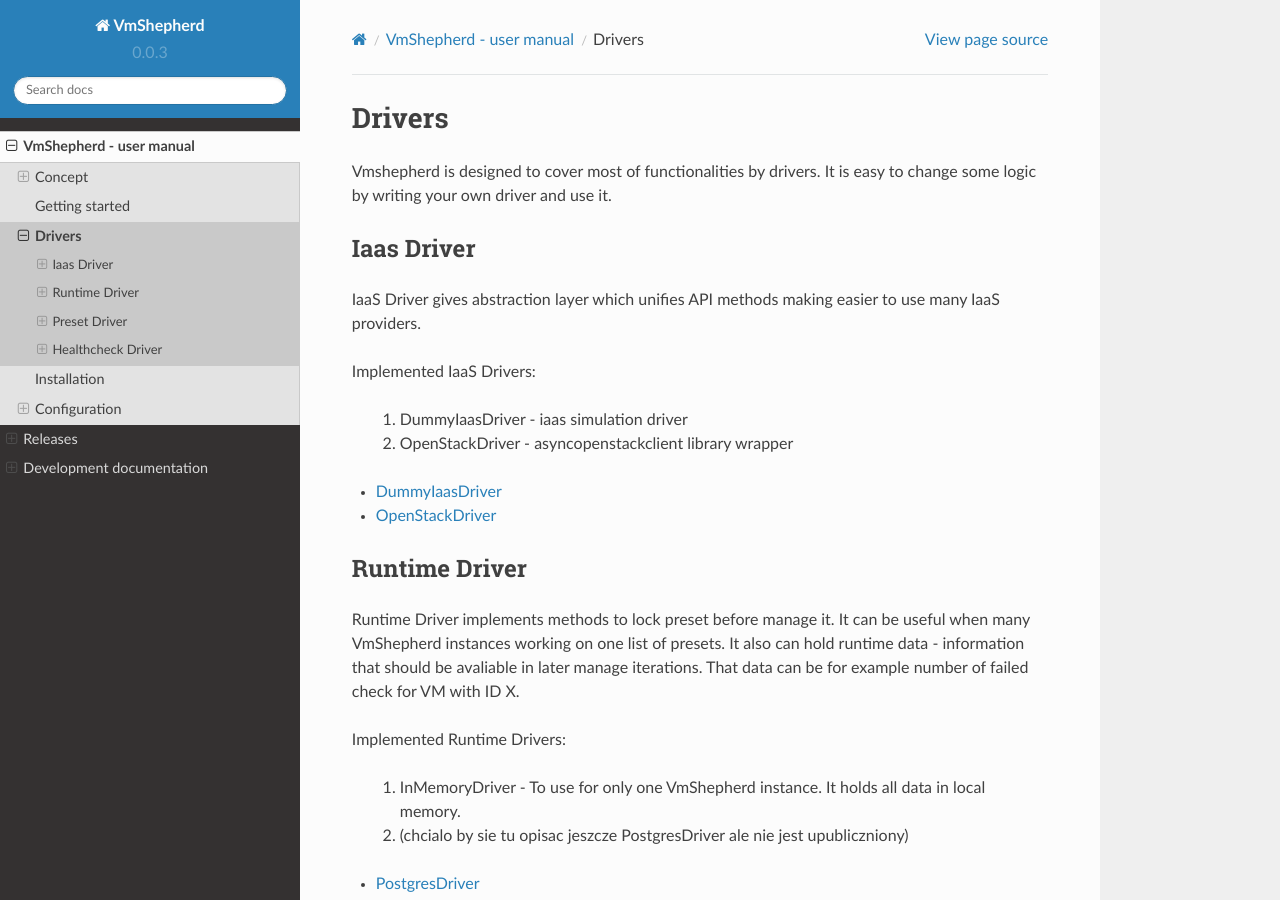
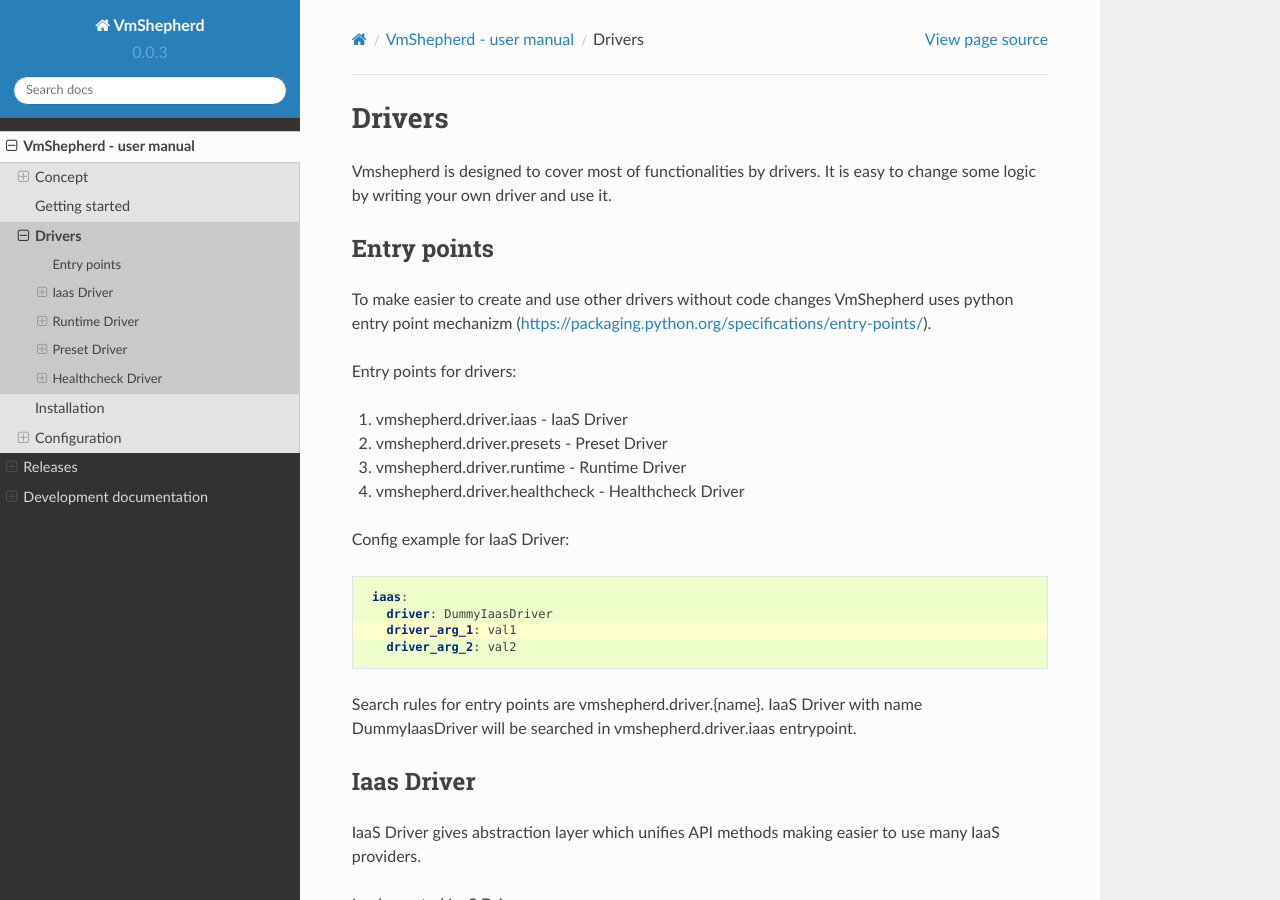
Before and after one commit to DreamLab/VmShepherd, a Sphinx documentation site: the page built from docs/user/drivers/index.rst, in a window 1280 px wide and 900 px high. Built offline with Sphinx 7.4.7 and the Read the Docs theme 2.0.0, drawn with Linux system fonts in a browser that asks for light colours.

Commit message:
entry points mechanism

```diff
--- a/docs/user/drivers/index.rst
+++ b/docs/user/drivers/index.rst
@@ -5,6 +5,29 @@
 Vmshepherd is designed to cover most of functionalities by drivers.
 It is easy to change some logic by writing your own driver and use it.
 
+Entry points
+------------
+
+To make easier to create and use other drivers without code changes VmShepherd uses python entry point mechanizm (https://packaging.python.org/specifications/entry-points/).
+
+Entry points for drivers:
+
+1. vmshepherd.driver.iaas - IaaS Driver
+2. vmshepherd.driver.presets - Preset Driver
+3. vmshepherd.driver.runtime - Runtime Driver
+4. vmshepherd.driver.healthcheck - Healthcheck Driver
+
+Config example for IaaS Driver:
+
+.. code-block:: yaml
+   :emphasize-lines: 3,5
+
+    iaas:
+      driver: DummyIaasDriver
+      driver_arg_1: val1
+      driver_arg_2: val2
+
+Search rules for entry points are vmshepherd.driver.{name}. IaaS Driver with name DummyIaasDriver will be searched in vmshepherd.driver.iaas entrypoint.
 
 Iaas Driver
 -----------
```
